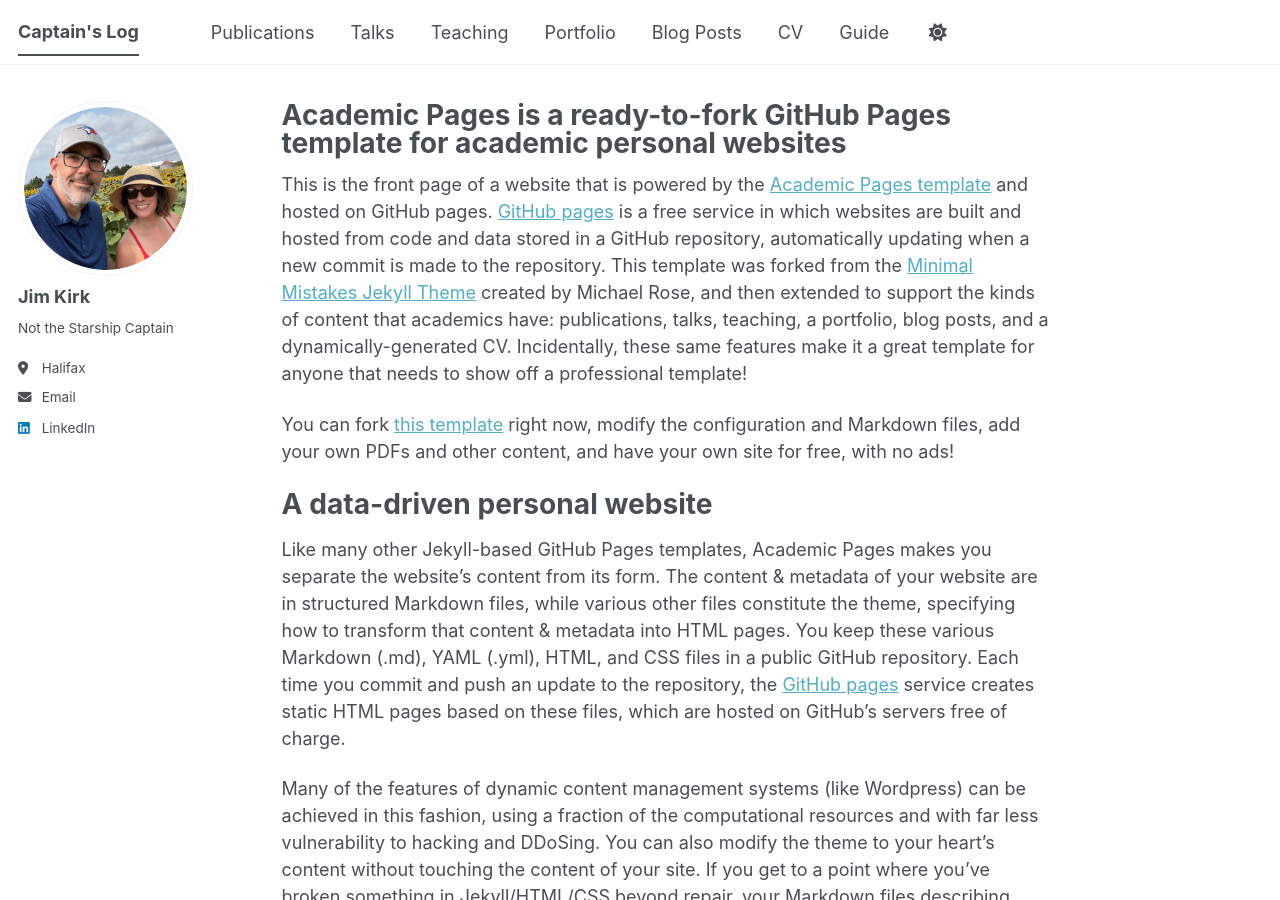
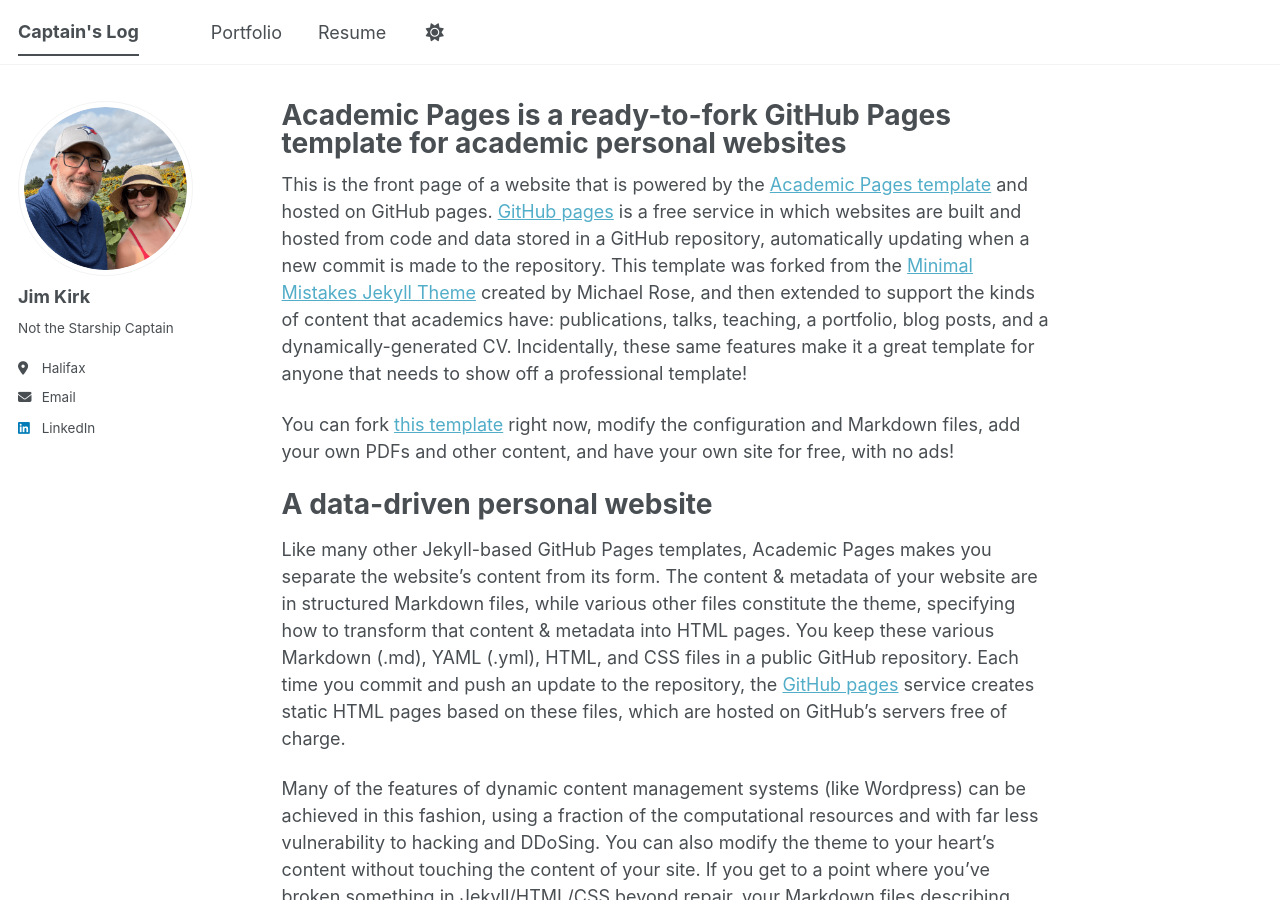
Before and after one commit to jim2cpu/jim2cpu.github.io, a Jekyll site: the page built from _pages/about.md, in a window 1280 px wide and 900 px high. Built offline with Jekyll 4.4.1, drawn with Linux system fonts in a browser that asks for light colours; a script bundle is joined from its source files by our own code; library files that are not in the unit come from our copies; some of the changed lines change nothing that is shown.

Commit message:
Comment out navigation items in navigation.yml
Commented out navigation items for publications, talks, teaching, blog posts, and guide.

```diff
--- a/_data/navigation.yml
+++ b/_data/navigation.yml
@@ -8,26 +8,26 @@
 #      Markdown formatted page while the second is generated using JSON.
 
 main:
-  - title: "Publications"
-    url: /publications/
+  #- title: "Publications"
+  #  url: /publications/
 
-  - title: "Talks"
-    url: /talks/
+  #- title: "Talks"
+  #  url: /talks/
 
-  - title: "Teaching"
-    url: /teaching/
+  #- title: "Teaching"
+  #  url: /teaching/
 
   - title: "Portfolio"
     url: /portfolio/
 
-  - title: "Blog Posts"
-    url: /year-archive/
+  #- title: "Blog Posts"
+  #  url: /year-archive/
 
-  - title: "CV"
+  - title: "Resume"
     url: /cv/
 
   # - title: "CV"
   #   url: /cv-json/
 
-  - title: "Guide"
-    url: /markdown/
+  #- title: "Guide"
+  #  url: /markdown/
```
